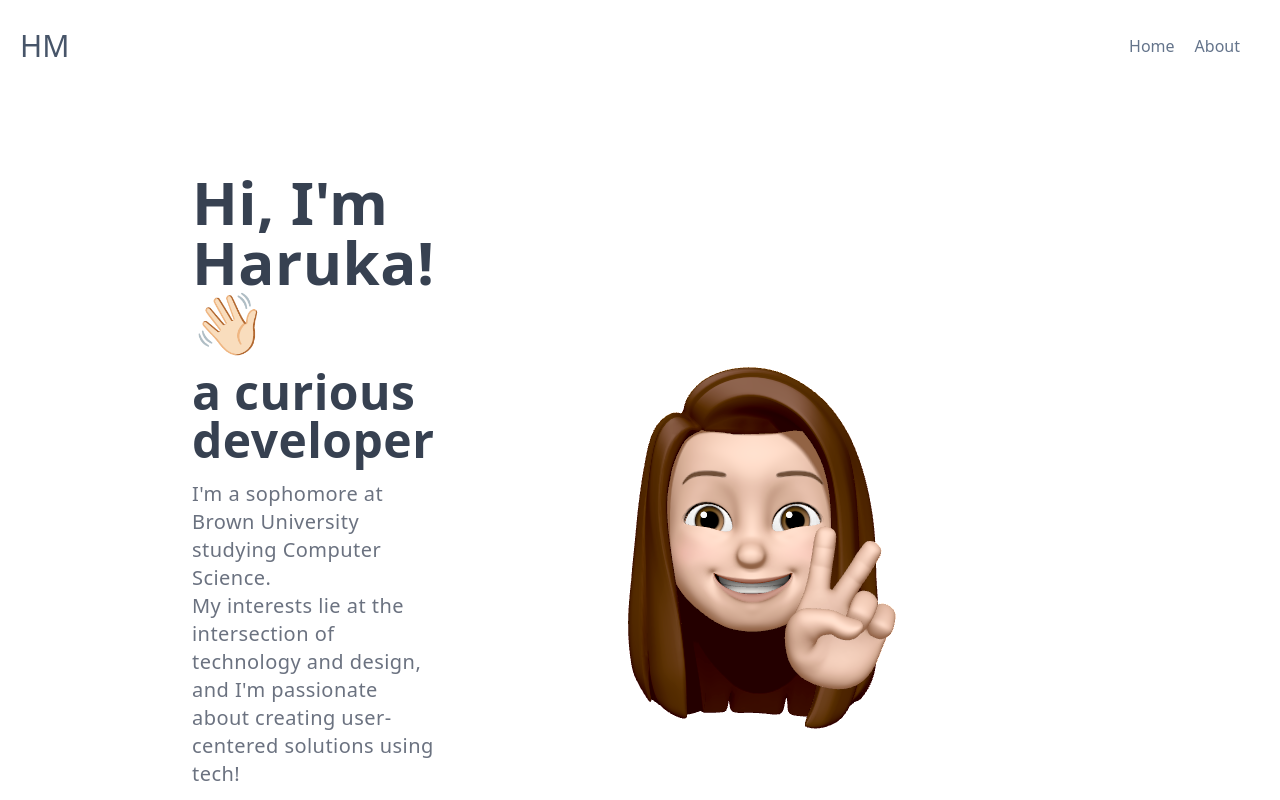
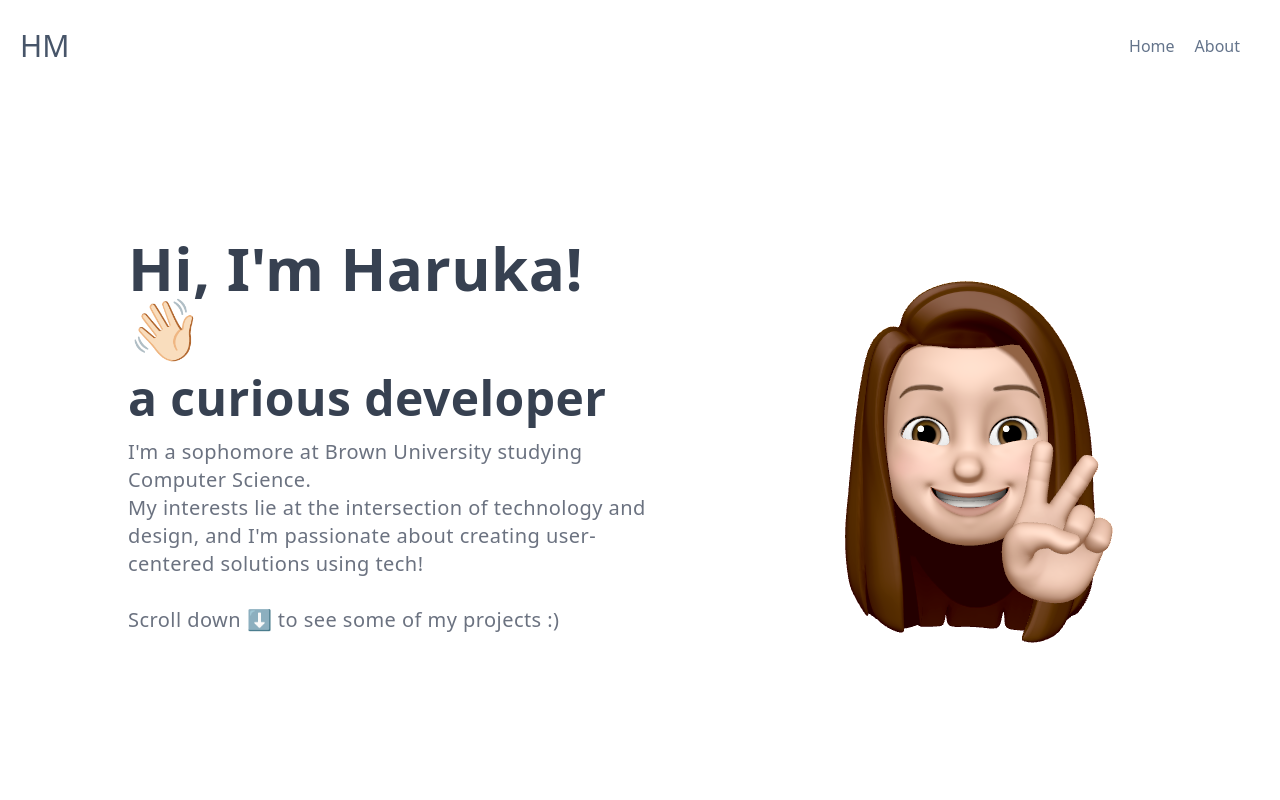
Before and after one commit to harukam122/portfolio, a React (Create React App) app: page / in a window 1280 px wide. Shown: the top 800 px of the page. Built offline with nearby package versions, Linux system fonts and the light colour scheme.

Commit message:
intro layout fixed

```diff
--- a/src/components/Intro.js
+++ b/src/components/Intro.js
@@ -3,8 +3,8 @@ import { TypeAnimation } from 'react-type-animation';
 
 export default function Intro() {
   return (
-    <section>
-        <div className="bg-white mx-auto flex px-16 sm:px-32 md:px-36 lg:px-48 py-20 md:flex-row flex-col justify-between items-center min-h-[90vh]">
+    <section className="flex justify-center mx-auto">
+        <div className="bg-white flex sm:max-w-[80%] max-w-[80%] py-20 md:flex-row flex-col md:justify-between items-center min-h-[90vh]">
             <div className="lg:flex-grow md:w-1/2 lg:pr-36 md:pr-16 flex flex-col md:items-start md:text-left mb-16 md:mb-0 items-center text-center">
                 <h1 className="text-gray-700 mb-4 text-4xl md:text-6xl font-bold">
                     Hi, I'm Haruka! 👋🏻
@@ -32,7 +32,7 @@ export default function Intro() {
                     Scroll down &#11015;&#65039; to see some of my projects :)
                 </p>
             </div>
-            <div className="lg:max-w-lg lg:w-full md:w-1/2 w-5/6">
+            <div className="lg:max-w-[50%] md:max-w-[40%] max-w-[60%]">
                 <img
                     className="object-cover object-center rounded"
                     alt="memoji"
```
